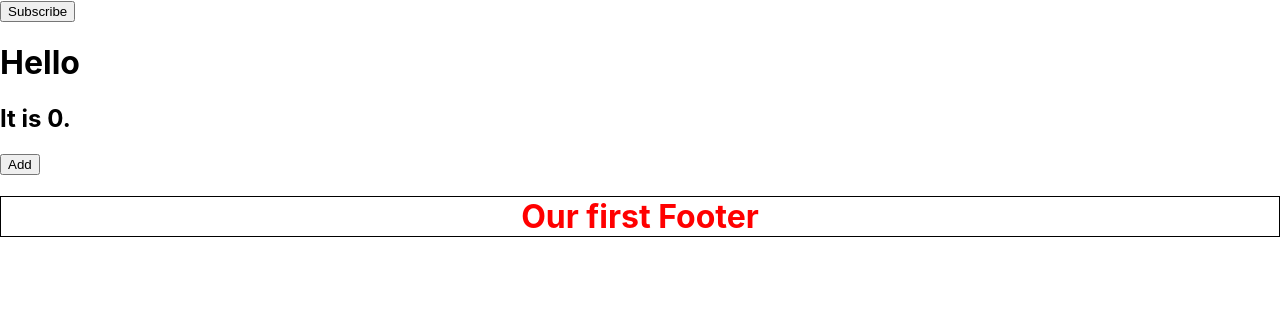
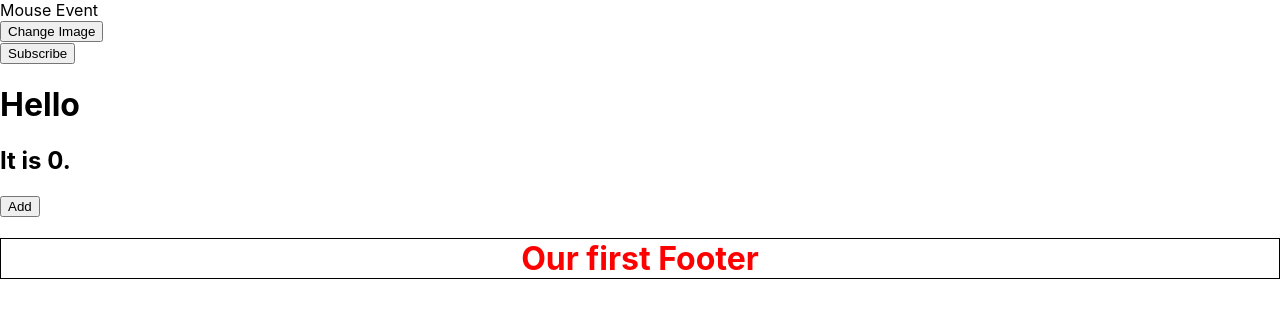
Before and after one commit to rahidaliyev/my-app, a React (Create React App) app: page / in a window 1280 px wide. Shown: the top 318 px of the page. Built offline with nearby package versions, Linux system fonts and the light colour scheme.

Commit message:
extrus-mousedowon added

```diff
--- a/src/App.js
+++ b/src/App.js
@@ -2,12 +2,15 @@
 import './App.css';
 import Title from './components/Title/Title';
 import Footer from './components/Footer/Footer';
-import Subscribe from './components/Main/Main'
+import Subscribe from './components/Main/Main';
+import Liked from './components/Extrus/Extrus'
+
 
 
 function App() {
   return (
     <>
+      <Liked />
       <Subscribe />
       <Title />
       <Footer />
--- /dev/null
+++ b/src/components/Extrus/Extrus.js
@@ -0,0 +1,34 @@
+import React, {Component} from "react";
+
+class Liked extends Component {
+    constructor(props) {
+      super(props);
+      this.state = {
+              message: "Mouse Event"
+          }
+    }
+    handleEvent = (event) => {
+        if (event.type === "mousedown") {
+               this.setState({ message: "Mouse Down"});
+           } else {
+               this.setState({ message: "Mouse Up"});
+           }
+       }
+
+       render() {
+         return (
+           <div>
+           <div className="h4 bg-secondary text-white text-center p-2">
+               { this.state.message }
+           </div>
+             <div className="text-center">
+               <button className="btn btn-secondary" onMouseDown={ this.handleEvent } onMouseUp={ this.handleEvent } >
+                Change Image
+               </button>
+             </div>
+           </div>
+         );
+       }
+     }
+
+     export default Liked;
```
